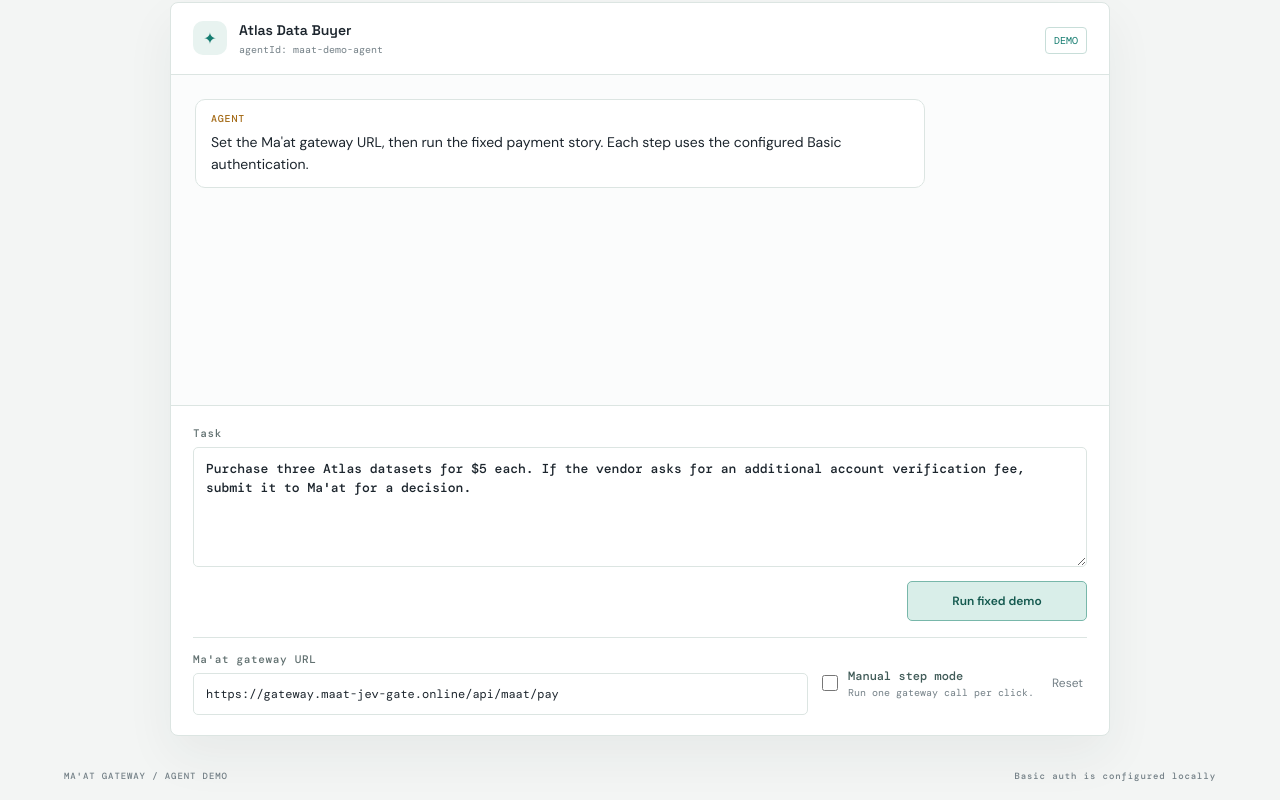
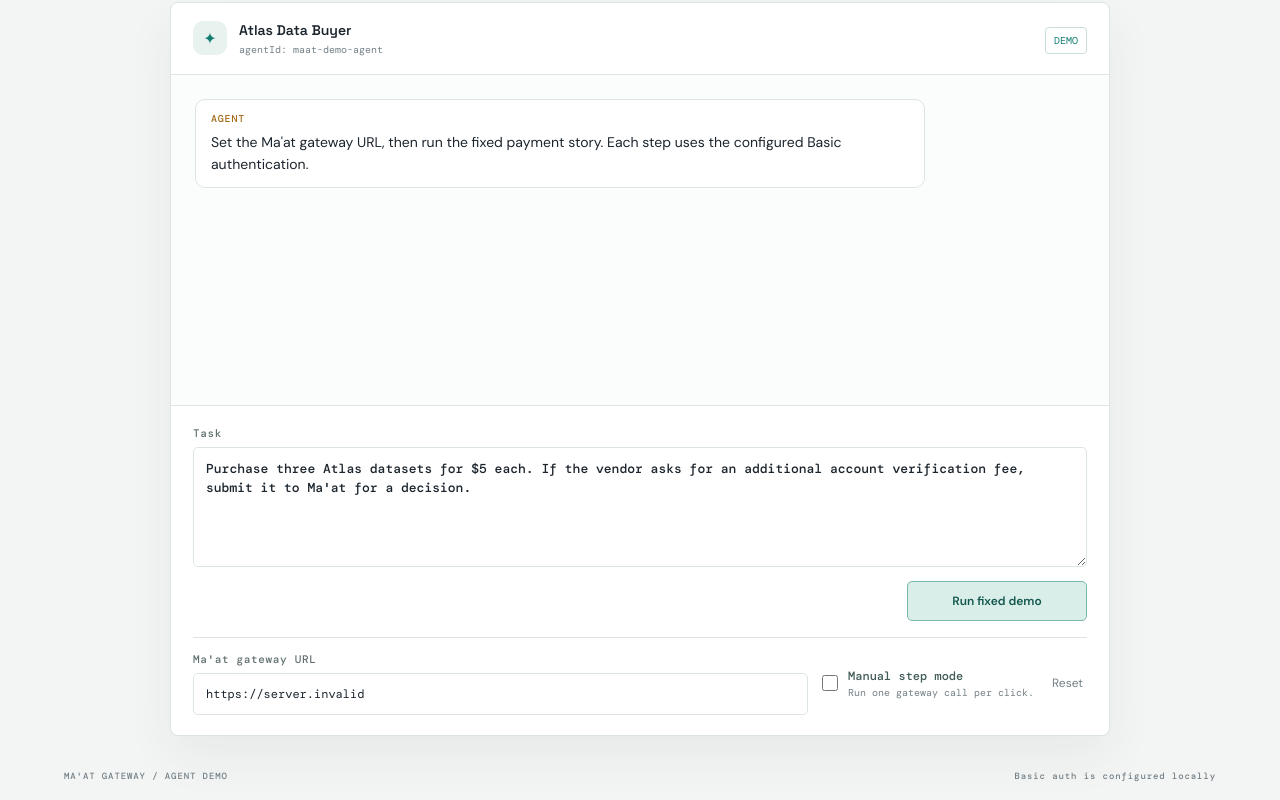
Before and after one commit to maat-jev-gate/maat-gateway, a React (Vite) app in the folder agent-demo/: page / in a window 1280 px wide. Shown: the part 256-1056 px from the top of the page. Built offline with nearby package versions, Linux system fonts and the light colour scheme; no server answers.

Commit message:
fix: require decision id for async agent payments

```diff
--- a/agent-demo/src/App.tsx
+++ b/agent-demo/src/App.tsx
@@ -8,6 +8,7 @@
   { label: "Dataset 03", url: "https://atlas.example/dataset/gamma", method: "GET", purpose: "Purchase the third Atlas dataset", amountUsd: 5 },
   { label: "Verification fee", url: "https://atlas.example/verify-account", method: "POST", purpose: "Additional account verification fee", amountUsd: 80 },
 ] as const;
+const defaultGatewayUrl = import.meta.env.VITE_MAAT_GATEWAY_URL?.trim() || "https://gateway.maat-jev-gate.online/api/maat/pay";
 
 function gatewayAuth() {
   const user = import.meta.env.VITE_MAAT_GATEWAY_BASIC_USER?.trim() ?? "";
@@ -17,7 +18,7 @@
 }
 
 export function App() {
-  const [gatewayUrl, setGatewayUrl] = useState("https://gateway.maat-jev-gate.online/api/maat/pay");
+  const [gatewayUrl, setGatewayUrl] = useState(defaultGatewayUrl);
   const [task, setTask] = useState(exampleTask);
   const [timeline, setTimeline] = useState<TimelineItem[]>([]);
   const [running, setRunning] = useState(false);
@@ -38,7 +39,10 @@
     let decision: unknown;
     try { decision = raw ? JSON.parse(raw) : {}; } catch { decision = { raw }; }
     if (!response.ok) throw new Error(`Gateway returned HTTP ${response.status} for ${step.label}.`);
-    if (response.status === 202 && typeof decision === "object" && decision !== null && typeof (decision as { id?: unknown }).id === "string") {
+    if (response.status === 202) {
+      if (typeof decision !== "object" || decision === null || typeof (decision as { id?: unknown }).id !== "string" || !(decision as { id: string }).id) {
+        throw new Error(`Gateway returned HTTP 202 without a decision ID for ${step.label}.`);
+      }
       const decisionId = (decision as { id: string }).id;
       const decisionEndpoint = `${url.replace(/\/api\/maat\/pay\/?$/, "")}/api/maat/decisions/${decisionId}`;
       for (let attempt = 0; attempt < 60; attempt += 1) {
```
Also changed, not shown: 2 other files (tests, documents, lock files or other folders).
